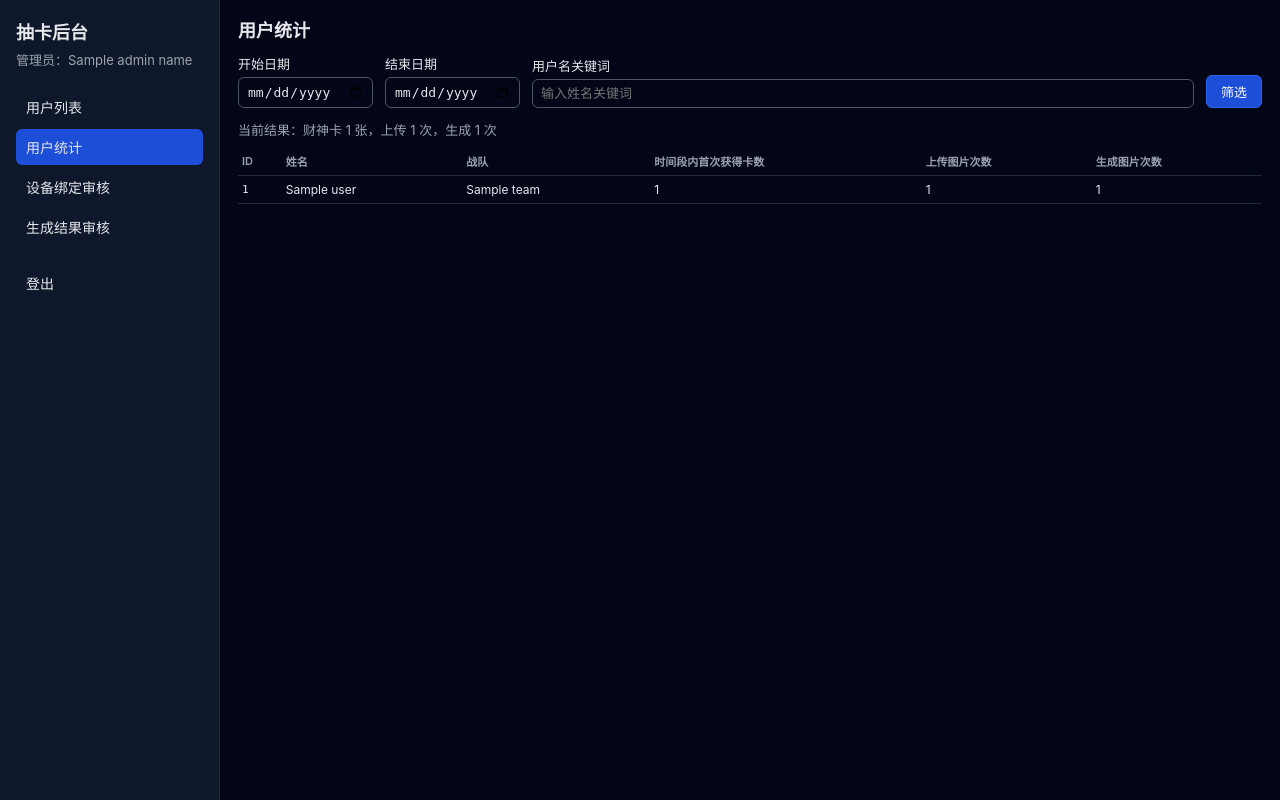
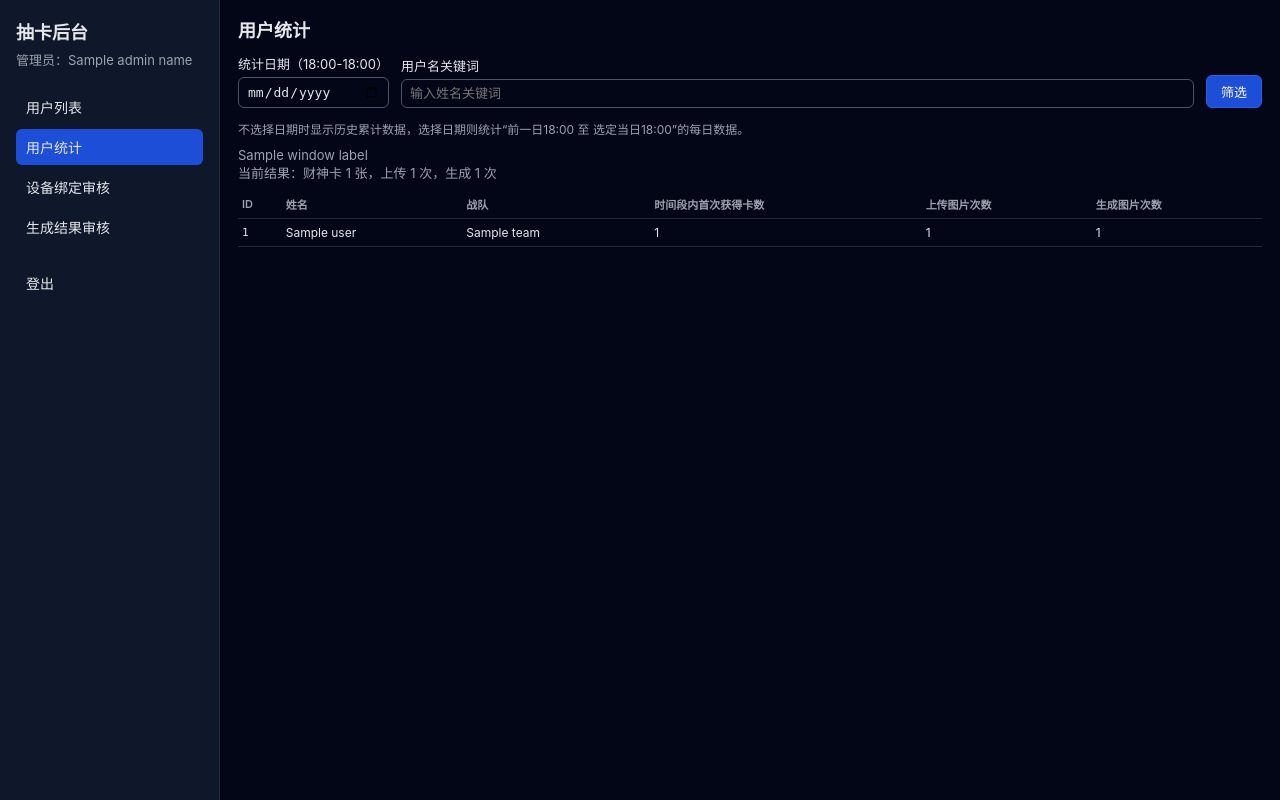
Before and after one commit to fammerhat/card-lottery, a Flask app: template templates/admin_user_stats.html in a window 1280 px wide. Run offline with Flask 3, Linux system fonts and the light colour scheme; the template is opened without the code that fills it: most values are stand-ins (such as "Sample title", 1, 10 or a date in 2020); some libraries are stand-ins or nearby versions.

Commit message:
更新用戶統計頁面每日/累計邏輯

```diff
--- a/app.py
+++ b/app.py
@@ -1134,12 +1134,20 @@ def admin_user_stats():
         return need_login
 
     keyword = (request.args.get("keyword") or "").strip()
-    start_date_str = (request.args.get("start_date") or "").strip()
-    end_date_str = (request.args.get("end_date") or "").strip()
-
-    start_dt = parse_date_input(start_date_str)
-    end_dt = parse_date_input(end_date_str)
-    end_dt_exclusive = end_dt + timedelta(days=1) if end_dt else None
+    target_date_str = (request.args.get("date") or "").strip()
+
+    target_dt = parse_date_input(target_date_str)
+    mode_daily = bool(target_dt)
+    if mode_daily:
+        base_date = target_dt.date()
+        day_end = datetime.combine(base_date, time(18, 0))
+        day_start = day_end - timedelta(days=1)
+        window_label = f"{day_start.strftime('%Y-%m-%d %H:%M')} 至 {day_end.strftime('%Y-%m-%d %H:%M')}"
+    else:
+        day_start = None
+        day_end = None
+        target_date_str = ""
+        window_label = "累计数据（含历史全部记录）"
 
     user_query = User.query
     if keyword:
@@ -1163,12 +1171,10 @@ def admin_user_stats():
             card_first_sub.c.uid, func.count().label("cnt")
         ).filter(card_first_sub.c.uid.in_(user_ids))
 
-        if start_dt:
-            card_query = card_query.filter(card_first_sub.c.first_obtained >= start_dt)
-        if end_dt_exclusive:
-            card_query = card_query.filter(
-                card_first_sub.c.first_obtained < end_dt_exclusive
-            )
+        if day_start:
+            card_query = card_query.filter(card_first_sub.c.first_obtained >= day_start)
+        if day_end:
+            card_query = card_query.filter(card_first_sub.c.first_obtained < day_end)
 
         for uid, cnt in card_query.all():
             card_counts[uid] = cnt
@@ -1192,10 +1198,10 @@ def admin_user_stats():
             .filter(GenerateRecord.user_name.isnot(None))
             .filter(GenerateRecord.user_name != "")
         )
-        if start_dt:
-            gr_query = gr_query.filter(GenerateRecord.created_at >= start_dt)
-        if end_dt_exclusive:
-            gr_query = gr_query.filter(GenerateRecord.created_at < end_dt_exclusive)
+        if day_start:
+            gr_query = gr_query.filter(GenerateRecord.created_at >= day_start)
+        if day_end:
+            gr_query = gr_query.filter(GenerateRecord.created_at < day_end)
 
         for row in gr_query.group_by(func.lower(GenerateRecord.user_name)).all():
             generate_stats[row.uname] = {
@@ -1231,8 +1237,9 @@ def admin_user_stats():
         total_uploads=total_uploads,
         total_generates=total_generates,
         keyword=keyword,
-        start_date=start_date_str,
-        end_date=end_date_str,
+        target_date=target_date_str,
+        mode_daily=mode_daily,
+        window_label=window_label,
     )
 
 
--- a/templates/admin_user_stats.html
+++ b/templates/admin_user_stats.html
@@ -146,12 +146,8 @@
 
       <form class="filter-form" method="get" action="{{ url_for('admin_user_stats') }}">
         <label>
-          开始日期
-          <input type="date" name="start_date" value="{{ start_date }}">
-        </label>
-        <label>
-          结束日期
-          <input type="date" name="end_date" value="{{ end_date }}">
+          统计日期（18:00-18:00）
+          <input type="date" name="date" value="{{ target_date }}">
         </label>
         <label style="flex:1; min-width: 160px;">
           用户名关键词
@@ -159,8 +155,17 @@
         </label>
         <button class="btn" type="submit">筛选</button>
       </form>
+      <div style="font-size:12px; color:#9ca3af; margin-bottom:10px;">
+        不选择日期时显示历史累计数据，选择日期则统计“前一日18:00 至 选定当日18:00”的每日数据。
+      </div>
 
       <div class="summary">
+        {% if mode_daily %}
+          时间窗口：{{ window_label }}（统计当天 18:00 截至）
+        {% else %}
+          {{ window_label }}
+        {% endif %}
+        <br />
         当前结果：财神卡 {{ total_cards }} 张，上传 {{ total_uploads }} 次，生成 {{ total_generates }} 次
       </div>
 
```
